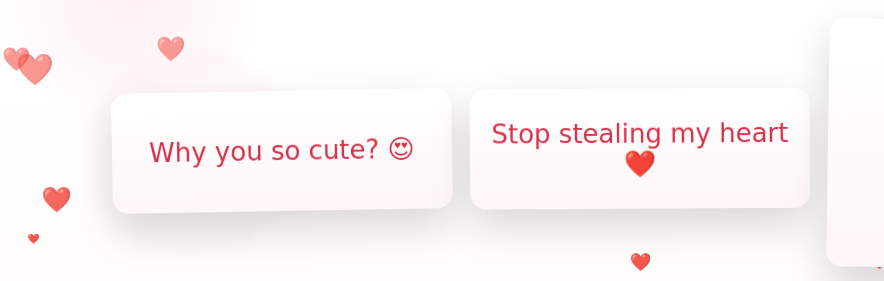
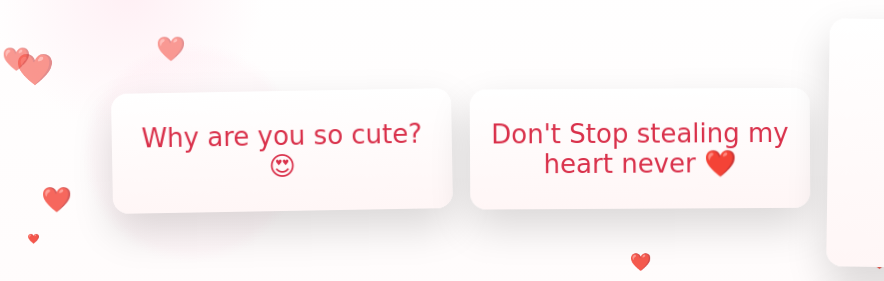
Before and after one commit to meermurtuza1/expresstohuda, a plain HTML site: page index.html in a window 1280 px wide. Shown: the part 87-368 px from the top of the page, 0-884 px from the left. Drawn offline with Linux system fonts and the light colour scheme; a web font is replaced by a local one.

Commit message:
index.html

```diff
--- a/index.html
+++ b/index.html
@@ -98,11 +98,11 @@
 
       <!-- Short playful flirty lines -->
       <div class="card">
-        <div class="line">Why you so cute? 😍</div>
+        <div class="line">Why are you so cute? 😍</div>
       </div>
 
       <div class="card">
-        <div class="line">Stop stealing my heart ❤️</div>
+        <div class="line">Don't Stop stealing my heart never ❤️</div>
       </div>
 
       <div class="card image">
```
